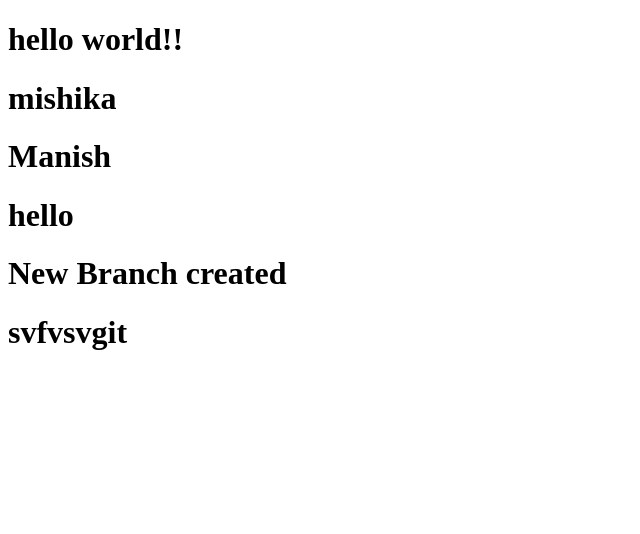
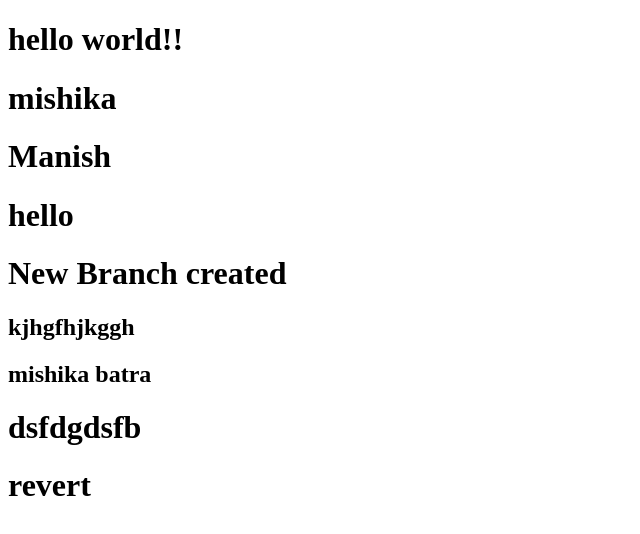
Before and after one commit to mishikabatra5/git-tutorial, a plain HTML site: page index.html in a window 1280 px wide. Shown: the whole page, without its empty margins (0-640 px from the left). Drawn offline with Linux system fonts and the light colour scheme.

Commit message:
commit for revert

```diff
--- a/index.html
+++ b/index.html
@@ -11,6 +11,9 @@
     <h1>Manish</h1>
     <h1>hello</h1>
     <h1>New Branch created</h1>
-    <h1>svfvsvgit</h1>
+    <h2>kjhgfhjkggh</h2>
+    <h2>mishika batra</h2>
+    <h1>dsfdgdsfb</h1>
+    <h1>revert</h1>
 </body>
 </html>
```
Also changed, not shown: 1 other file.
